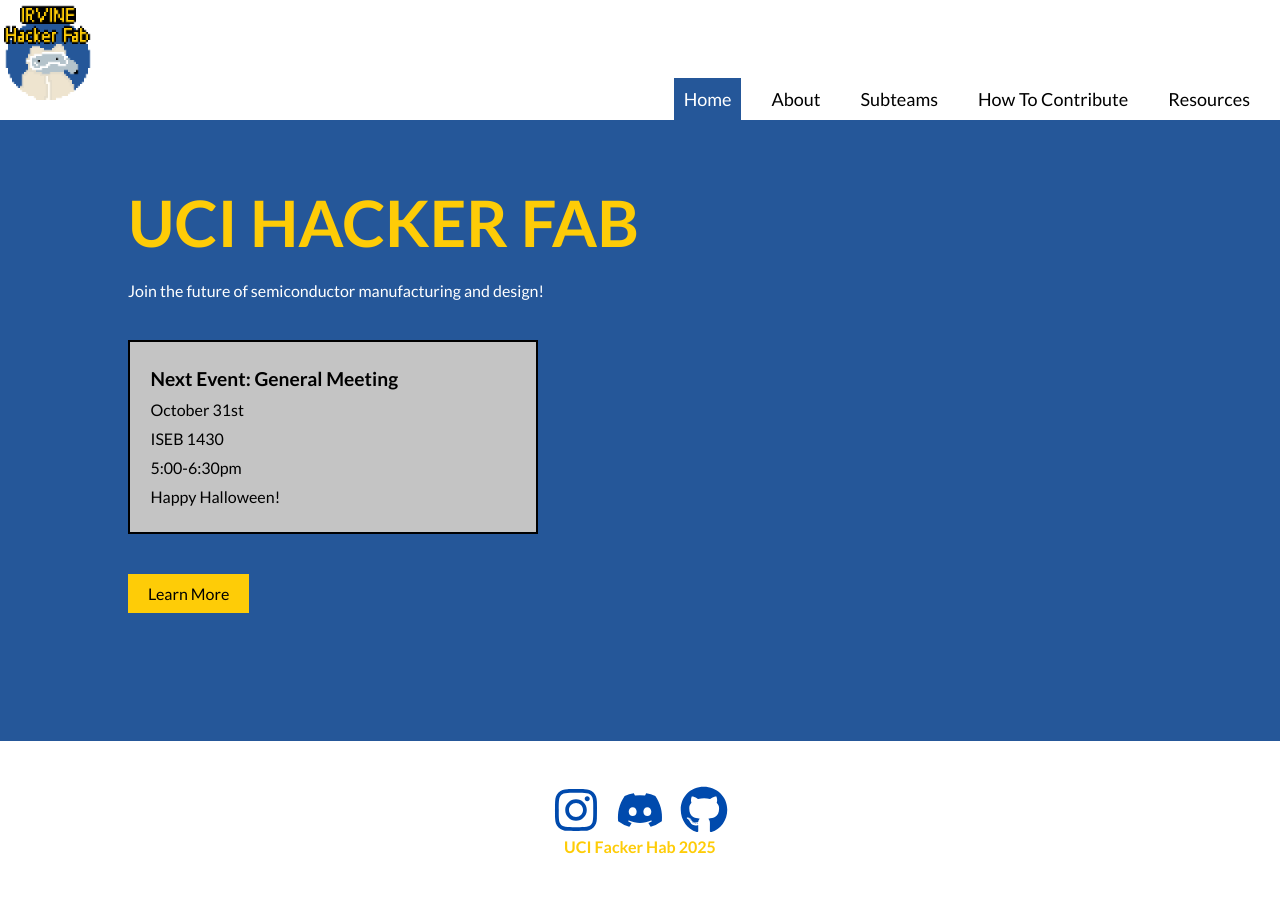
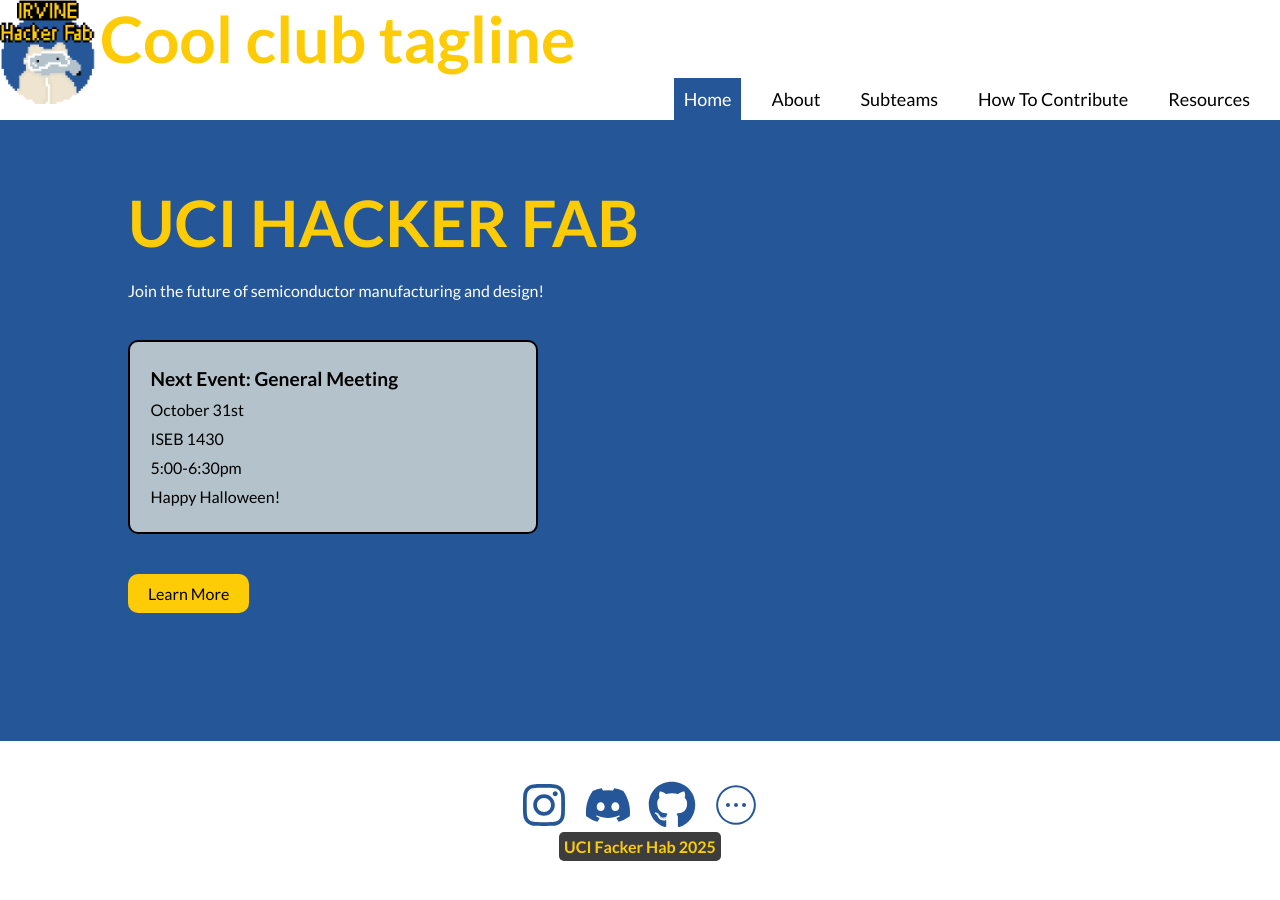
Before and after one commit to irvinehackerfab/hfab-website, a React (Vite) app: page / in a window 1280 px wide. Built offline with nearby package versions, Linux system fonts and the light colour scheme.

Commit message:
Different style changes, color variables, and css animations

```diff
--- a/src/Footer.css
+++ b/src/Footer.css
@@ -18,9 +18,15 @@
 .socialButton{
     height: 3rem;
     width: 3rem;
-    color: #004aad;
+    color: var(--primary-blue);
 }
 .bodyText{
     margin: 0;
     font-size: 100%;
+    font-size: 1rem;
+    color: var(--primary-yellow);
+
+    background-color: hsla(0, 0%, 0%, 0.76);
+    border-radius: 5px;
+    padding: 5px;
 }
--- a/src/Footer.jsx
+++ b/src/Footer.jsx
@@ -1,12 +1,11 @@
 import { FaInstagram, FaDiscord, FaGithub} from "react-icons/fa";
-import { MdEmail } from "react-icons/md";
+import { CiCircleMore } from "react-icons/ci";
 import "./Footer.css"
 function Footer() {
     const discordLink = "https://discord.gg/p2byDUhDAz";
     const instagramLink = "https://www.instagram.com/uci.hfab/";
     const gitHubLink = "https://github.com/hacker-fab/gitbook";
-    const mailLink = "kevinli200555@gmail.com"
-    const gmailUrl = `https://mail.google.com/mail/?view=cm&fs=1&to=${mailLink}`;
+    const linkTreeLink = "https://linktr.ee/IrvineHackerFab?fbclid=PAZXh0bgNhZW0CMTEAAac_6Bug9u7huxEPeX3qgwWg3h8uP4Y9Y2oZP4DeIv7vDJJ16qKBxogOCIhpxQ_aem_qt6oMqUrW0fsw9oy6V3oDA";
     return (
         <>
             <div className="Footer">
@@ -20,6 +19,9 @@ function Footer() {
                     <a href={`${gitHubLink}`} target="_blank" rel="noopener noreferrer">
                         <FaGithub className="socialButton" />
                     </a>
+                    <a href={`${linkTreeLink}`} target="_blank" rel="noopener noreferrer">
+                        <CiCircleMore className="socialButton" />
+                    </a>
                 </div>
                 <h1 className = "bodyText">UCI Facker Hab 2025</h1>
             </div>
--- a/src/NavBar.css
+++ b/src/NavBar.css
@@ -2,6 +2,9 @@
 #navbarLogo {
   width: 100px;
   height: auto;
+}
+img:hover{
+  scale: 1.1;
 }
 /* Navigation Bar Styles */
 #navBarList {
@@ -11,6 +14,12 @@
   margin: 0px;
   align-self: flex-end;
 }
+/* Navbar Logo Container */
+#logoContainer {
+  display: flex;
+  flex-direction: row;
+
+}
 /* Navigation Bar List Item Styles */
 .navbarListItem {
   list-style-type: none;
@@ -18,6 +27,7 @@
   margin-right: 20px;
   font-size: large;
   color: black;
+  background-color: hsl(0, 0%, 100%);
 }
 
 .navbarListItem a {
@@ -26,11 +36,10 @@
 }
 
 .navbarListItem:hover {
-  transform: scale(1.05);
+  background-color: hsl(0, 0%, 90%);
   cursor: pointer;
 }
 
-/* Selected Navigation Bar List Item Styles */
 .navbarListItemSelected {
   list-style-type: none;
   padding: 10px;
@@ -46,6 +55,6 @@
 }
 
 .navbarListItemSelected:hover {
-  transform: scale(1.05);
+  background-color: var(--primary-blue-dark);
   cursor: pointer;
 }
--- a/src/NavBar.jsx
+++ b/src/NavBar.jsx
@@ -7,19 +7,30 @@ function NavBar() {
   // state variable to keep track of what page we're on
   // the li changes design based on if it's on the page
   const location = useLocation();
+  // background color changes based on if we're on home page or not
+  // the home paege has a white background, other pages have blue
+  const headerStyle = {
+    backgroundColor: location.pathname !== "/" ? "var(--primary-blue)" : "white"};
+  const listStyle = (navBarItem) =>{
+    return location.pathname === "/" ? "navbarListItem" : location.pathname === `/${navBarItem}` ? "navbarListItem": "navbarListItemSelected"
+  };
   return (
-    <header>
+    <header style={headerStyle}>
       {/* Logo Image */}
-      <img id="navbarLogo" src={logo} alt="Irvine Hacker Fab"></img>
+      <div id = "logoContainer">
+        <img id="navbarLogo" src={logo} alt="Irvine Hacker Fab"></img>
+        <h1>Cool club tagline</h1>
+      </div>
       <nav>
         {/* list of navigation links */}
         <ul id="navBarList">
-          {/* If the current path matches the link path, apply the 'selected' style (change to blue)*/}
-          <li className={location.pathname === "/" ? "navbarListItemSelected" : "navbarListItem"}><Link to={"/"}>Home</Link></li>
-          <li className={location.pathname === "/About" ? "navbarListItemSelected" : "navbarListItem"}><Link to={"/About"}>About</Link></li>
-          <li className={location.pathname === "/Subteams" ? "navbarListItemSelected" : "navbarListItem"}><Link  to = {"/Subteams"}>Subteams</Link></li>
-          <li className={location.pathname === "/HowtoContribute" ? "navbarListItemSelected" : "navbarListItem"}><Link to = {"/HowtoContribute"}>How To Contribute</Link></li>
-          <li className={location.pathname === "/Resources" ? "navbarListItemSelected" : "navbarListItem"}><Link to = {"/Resources"}>Resources</Link></li>
+          {/*If the list item is selected, it will be white, if not selected, it will be blue*/}
+          {/*The exception is the home page, on the home page, the home page navitem will be blue, the others will be white*/}
+          <li className={"navbarListItemSelected"}><Link to={"/"}>Home</Link></li>
+          <li className={listStyle("About")}><Link to={"/About"}>About</Link></li>
+          <li className={listStyle("Subteams")}><Link  to = {"/Subteams"}>Subteams</Link></li>
+          <li className={listStyle("HowtoContribute")}><Link to = {"/HowtoContribute"}>How To Contribute</Link></li>
+          <li className={listStyle("Resources")}><Link to = {"/Resources"}>Resources</Link></li>
         </ul>
       </nav>
     </header>
--- a/src/index.css
+++ b/src/index.css
@@ -14,8 +14,13 @@ header{
 }
 
 :root {
-  --primary-yellow: #fecc07; /* your soft yellow */
-  --primary-blue: #255799;   /* optional extra colors */
+  --primary-yellow: hsl(48, 99%, 51%);
+  --primary-yellow-dark: hsl(48, 99%, 41%);
+  --primary-yellow-light: hsl(48, 99%, 61%);
+  --primary-blue: hsl(214, 61%, 37%);
+  --primary-blue-dark: hsl(214, 61%, 27%);
+  --secondary-light-blue: #b4c3cb;
+
 }
 
 main {
--- a/src/pages/Home.css
+++ b/src/pages/Home.css
@@ -28,7 +28,7 @@ p{
     margin-bottom: 40px;
 }
 #nextEventContainer{
-    background-color: rgb(196, 196, 196);
+    background-color: var(--secondary-light-blue);
     width: 40%;
     padding: 2%;
     height: auto;
@@ -38,12 +38,18 @@ p{
     border: 2px solid black;
     margin-bottom: 40px;
     text-align: left;
+    border-radius: 10px;
 }
 #learnMoreButton{
     background-color: var(--primary-yellow);
     border: none;
     padding: 10px 20px;
     font-size: 1em;
+    border-radius: 10px;
+}
+#learnMoreButton:hover{
+    background-color: var(--primary-yellow-light);
+    scale: 1.05;
     cursor: pointer;
 }
 #eventType{
```
